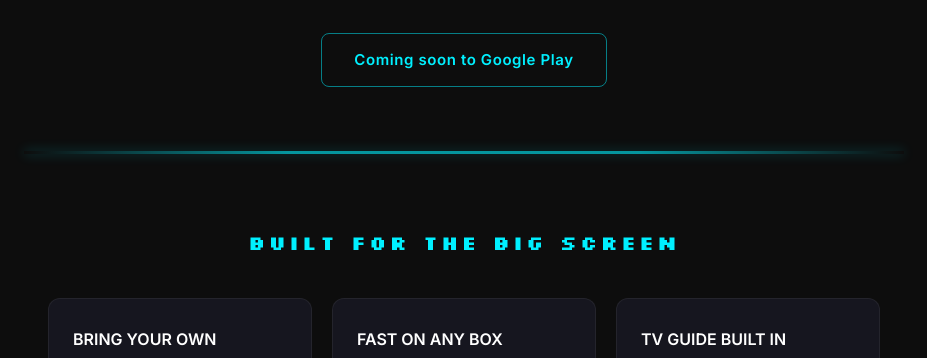
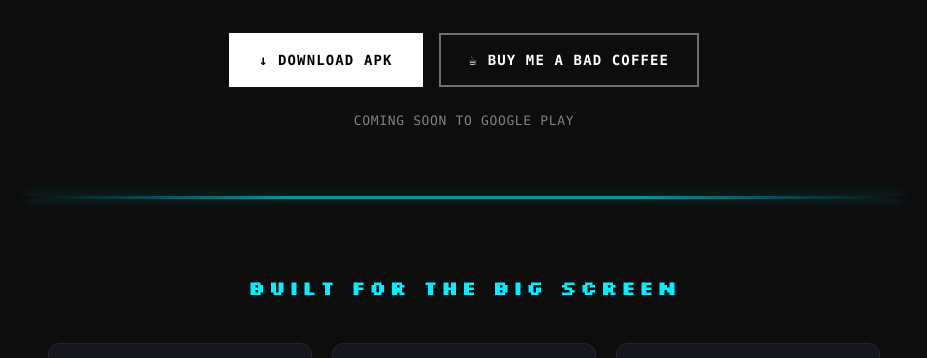
Before and after one commit to Saittam82/badsignal-site, a plain HTML site: page index.html in a window 1280 px wide. Shown: the part 375-733 px from the top of the page, without its empty margins (176-1103 px from the left). Drawn offline with Linux system fonts and the light colour scheme.

Commit message:
Add APK download button, Buy Me a Coffee link, and badsignal-latest.apk

```diff
--- a/index.html
+++ b/index.html
@@ -76,18 +76,64 @@
     margin-top: 16px;
     font-size: 17px;
   }
-  .cta {
-    display: inline-block;
+  .hero-actions {
+    display: flex;
+    justify-content: center;
+    align-items: center;
+    gap: 16px;
     margin-top: 36px;
-    padding: 14px 32px;
-    border: 1px solid rgba(0, 240, 255, 0.5);
-    border-radius: 8px;
-    color: var(--cyan);
-    font-weight: 600;
-    font-size: 15px;
-    letter-spacing: 0.04em;
+    flex-wrap: wrap;
+  }
+  .btn {
+    display: inline-flex;
+    align-items: center;
+    justify-content: center;
+    padding: 14px 28px;
+    font-family: ui-monospace, SFMono-Regular, Menlo, Monaco, Consolas, monospace;
+    font-size: 14px;
+    font-weight: 700;
+    letter-spacing: 0.08em;
+    text-transform: uppercase;
     text-decoration: none;
-    cursor: default;
+    border-radius: 0;
+    transition: background-color 0.15s ease, color 0.15s ease, border-color 0.15s ease;
+    cursor: pointer;
+  }
+  .btn-primary {
+    background: #fff;
+    color: #000;
+    border: 2px solid #fff;
+  }
+  .btn-primary:hover {
+    background: #000;
+    color: #fff;
+  }
+  .btn-secondary {
+    background: transparent;
+    color: #fff;
+    border: 2px solid rgba(255, 255, 255, 0.4);
+  }
+  .btn-secondary:hover {
+    background: #fff;
+    color: #000;
+    border-color: #fff;
+  }
+  .play-note {
+    margin-top: 24px;
+    font-size: 13px;
+    color: var(--dim);
+    letter-spacing: 0.05em;
+    font-family: ui-monospace, SFMono-Regular, Menlo, Monaco, Consolas, monospace;
+    text-transform: uppercase;
+  }
+  @media (max-width: 580px) {
+    .hero-actions {
+      flex-direction: column;
+      align-items: stretch;
+      max-width: 320px;
+      margin-left: auto;
+      margin-right: auto;
+    }
   }
 
   /* Scan-line divider */
@@ -150,7 +196,11 @@
   <div class="monogram pixel" aria-hidden="true">BS</div>
   <h1 class="wordmark pixel"><span class="bad">BAD</span> SIGNAL</h1>
   <p class="tagline">The media player for Android TV &amp; Google TV.<br>Your M3U playlists. Your TV. Nothing else.</p>
-  <span class="cta">Coming soon to Google Play</span>
+  <div class="hero-actions">
+    <a href="badsignal-latest.apk" download class="btn btn-primary">↓ DOWNLOAD APK</a>
+    <a href="https://buymeacoffee.com/badsignal" target="_blank" rel="noopener noreferrer" class="btn btn-secondary">☕ BUY ME A BAD COFFEE</a>
+  </div>
+  <p class="play-note">Coming soon to Google Play</p>
 </header>
 
 <div class="scan"></div>
```
Also changed, not shown: 2 other files.
